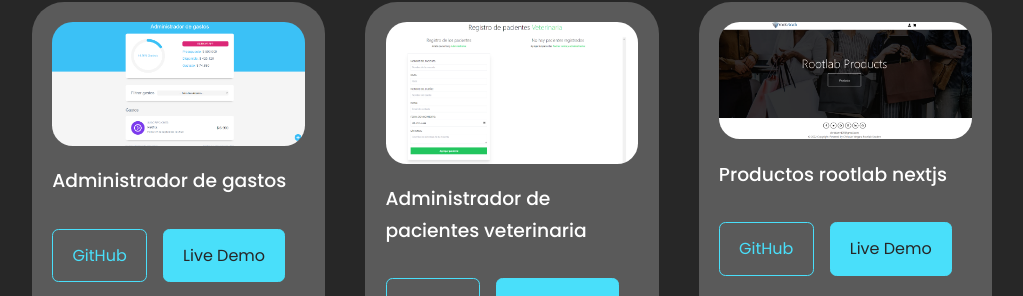
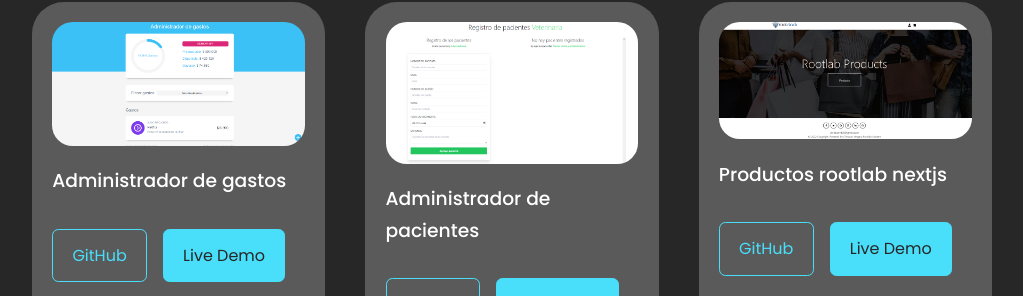
Before and after one commit to Chrisvd9/portafolio, a React (Create React App) app: page / in a window 1280 px wide. Shown: the part 3053-3349 px from the top of the page, without its empty margins (128-1151 px from the left). Built offline with nearby package versions, Linux system fonts and the light colour scheme; a web font is replaced by a local one.

Commit message:
change data

```diff
--- a/src/data.js
+++ b/src/data.js
@@ -41,7 +41,7 @@ export const data = [
   {
     id: 5,
     image: IMG6,
-    title: "Administrador de pacientes veterinaria",
+    title: "Administrador de pacientes",
     github: "https://github.com/Chrisvd9/Administrador-de-pacientes-vet",
     demo: "https://clinquant-granita-a7b6f4.netlify.app/",
   },
```
